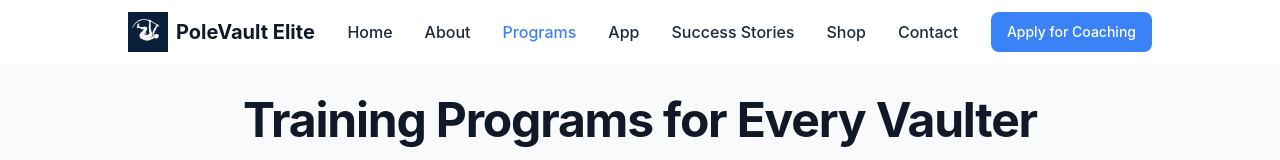
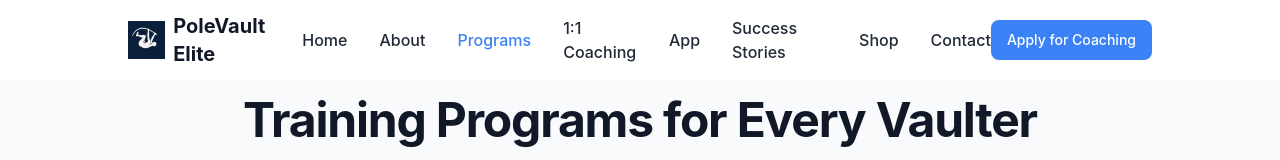
Before and after one commit to sondregut/pole-vault-elite-transform, a React (Vite) app: page /programs in a window 1280 px wide. Shown: the top 160 px of the page. Built offline with nearby package versions, Linux system fonts and the light colour scheme.

Commit message:
Add 1:1 coaching button to navbar

```diff
--- a/src/components/Navbar.tsx
+++ b/src/components/Navbar.tsx
@@ -28,6 +28,7 @@ const Navbar = () => {
     { name: "Home", href: "/" },
     { name: "About", href: "/about" },
     { name: "Programs", href: "/programs" },
+    { name: "1:1 Coaching", href: "/coaching" },
     { name: "App", href: "/app" },
     { name: "Success Stories", href: "/success-stories" },
     { name: "Shop", href: "/shop" },
```
